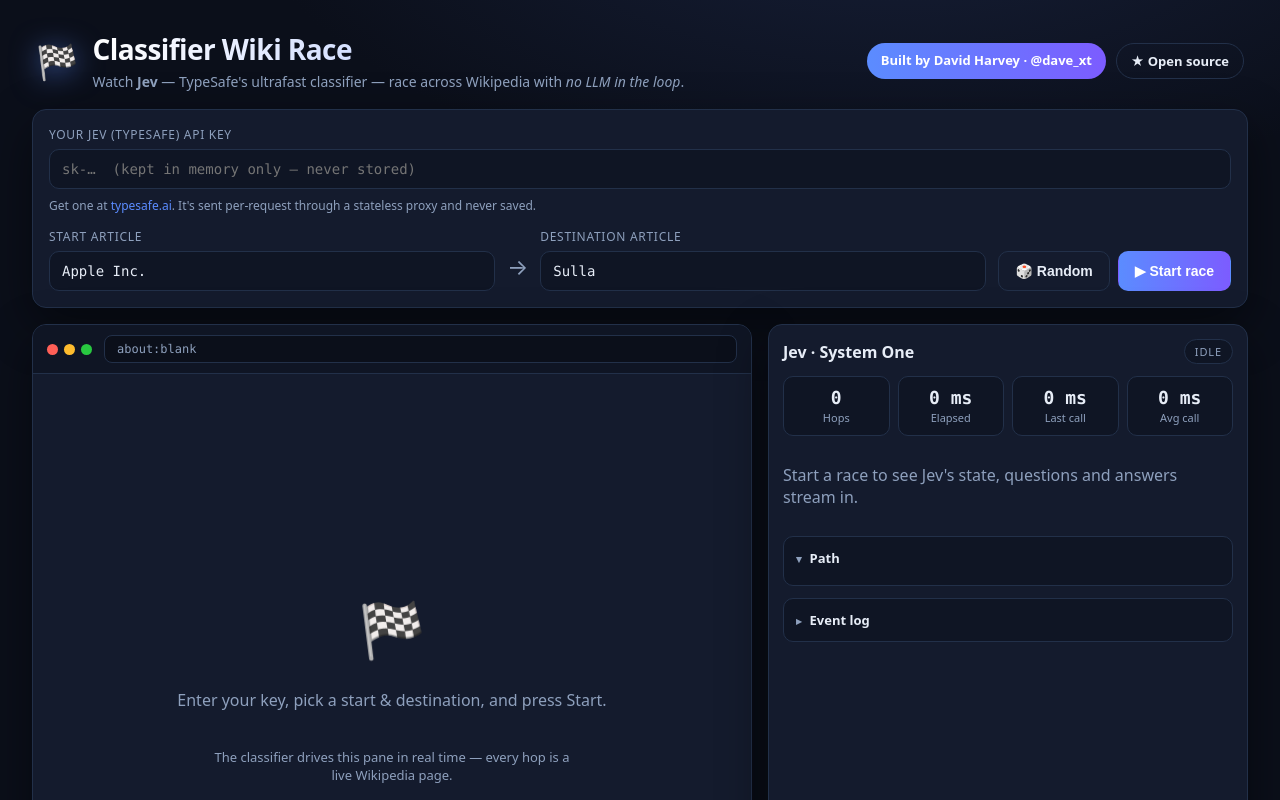
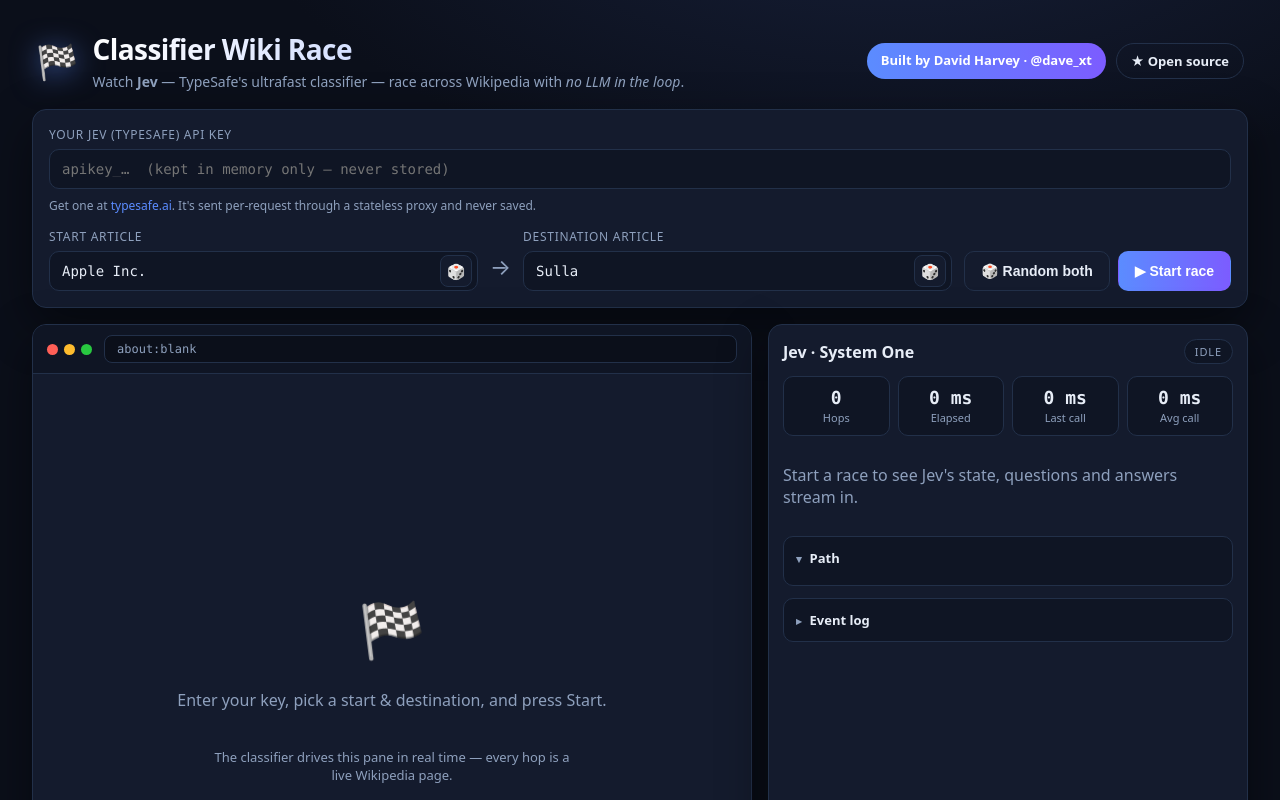
Before and after one commit to davext/classifier-wiki-race, a React (Vite) app: page / in a window 1280 px wide. Shown: the top 800 px of the page. Built offline with nearby package versions, Linux system fonts and the light colour scheme.

Commit message:
Per-field dice with pre-validation, backtracking race loop, canonical destination resolution

```diff
--- /dev/null
+++ b/pnpm-workspace.yaml
@@ -0,0 +1,4 @@
+allowBuilds:
+  esbuild: set this to true or false
+  sharp: set this to true or false
+  workerd: set this to true or false
--- a/src/App.jsx
+++ b/src/App.jsx
@@ -4,11 +4,16 @@
 import BrowserPane from "./components/BrowserPane.jsx";
 import JevPanel from "./components/JevPanel.jsx";
 import Sponsors from "./components/Sponsors.jsx";
-import { getArticle, getRandomArticles, titleKey } from "./lib/wikipedia.js";
+import {
+  getArticle,
+  getRandomValidatedArticle,
+  titleKey,
+} from "./lib/wikipedia.js";
+import { hopScore } from "./lib/hop.js";
 import { classify } from "./lib/jev.js";
 
-const MAX_STEPS = 30;
-const WATCH_DELAY_MS = 850;
+const MAX_STEPS = 45;
+const WATCH_DELAY_MS = 750;
 
 const sleep = (ms) => new Promise((r) => setTimeout(r, ms));
 
@@ -26,6 +31,8 @@
   const [error, setError] = useState("");
   const [latencies, setLatencies] = useState([]);
   const [elapsedMs, setElapsedMs] = useState(0);
+  const [startBusy, setStartBusy] = useState(false);
+  const [destBusy, setDestBusy] = useState(false);
 
   const stopRef = useRef(false);
 
@@ -42,14 +49,37 @@
     setLog((prev) => [...prev, { ...entry, at: Date.now() }]);
   }, []);
 
-  const randomize = useCallback(async () => {
+  const randomizeField = useCallback(async (which) => {
     setError("");
+    const setBusy = which === "start" ? setStartBusy : setDestBusy;
+    const setVal = which === "start" ? setStart : setDest;
+    setBusy(true);
     try {
-      const [a, b] = await getRandomArticles(2);
-      setStart(a);
-      setDest(b);
+      const found = await getRandomValidatedArticle();
+      setVal(found.title);
     } catch (err) {
       setError(String(err.message || err));
+    } finally {
+      setBusy(false);
+    }
+  }, []);
+
+  const randomizeBoth = useCallback(async () => {
+    setError("");
+    setStartBusy(true);
+    setDestBusy(true);
+    try {
+      const [a, b] = await Promise.all([
+        getRandomValidatedArticle(),
+        getRandomValidatedArticle(),
+      ]);
+      setStart(a.title);
+      setDest(b.title);
+    } catch (err) {
+      setError(String(err.message || err));
+    } finally {
+      setStartBusy(false);
+      setDestBusy(false);
     }
   }, []);
 
@@ -77,20 +107,31 @@
     setElapsedMs(0);
 
     const goal = `find ${dest} starting with ${start}`;
-    const destKey = titleKey(dest);
-    const visited = [];
+    const visited = new Set();
+    const trail = []; // stack of articles for backtracking
     const t0 = performance.now();
 
     try {
+      // Resolve the destination's canonical title up front so redirects still
+      // count as a win (e.g. "POM Wonderful" → its real article title).
+      let destKey = titleKey(dest);
+      try {
+        const destArticle = await getArticle(dest);
+        destKey = titleKey(destArticle.title);
+      } catch {
+        pushLog({ kind: "warn", text: `Couldn't pre-load "${dest}" — matching on name.` });
+      }
+
       let current = await getArticle(start);
       setArticle(current);
       setPath([current.title]);
-      visited.push(titleKey(current.title));
+      visited.add(titleKey(current.title));
+      trail.push(current);
       pushLog({ kind: "load", text: `Loaded ${current.title}` });
 
       if (titleKey(current.title) === destKey) {
         setPhase("won");
-        pushLog({ kind: "win", text: `Start is already the destination.` });
+        pushLog({ kind: "win", text: "Start is already the destination." });
         return;
       }
 
@@ -101,13 +142,22 @@
           return;
         }
 
-        const remaining = current.links.filter(
-          (l) => !visited.includes(titleKey(l.title)),
-        );
+        const remaining = current.links.filter((l) => !visited.has(titleKey(l.title)));
+
+        // Dead end → backtrack to the most recent article that still has options.
         if (!remaining.length) {
-          setPhase("stuck");
-          pushLog({ kind: "stuck", text: "No unused links to hop to." });
-          return;
+          trail.pop();
+          if (!trail.length) {
+            setPhase("stuck");
+            pushLog({ kind: "stuck", text: "Backtracked to the start — no path found." });
+            return;
+          }
+          current = trail[trail.length - 1];
+          setArticle(current);
+          setHighlight(null);
+          pushLog({ kind: "back", text: `↩ Backtracked to ${current.title}` });
+          await sleep(WATCH_DELAY_MS);
+          continue;
         }
 
         const result = await classify({
@@ -116,38 +166,58 @@
           destination: dest,
           current,
           links: remaining,
-          visited,
+          visited: [...visited],
         });
 
         setDecision(result);
         setLatencies((prev) => [...prev, result.latencyMs]);
         setElapsedMs(Math.round(performance.now() - t0));
-        setHighlight(result.chosen?.title || null);
+
+        // Jev is the decider. If it clicks, take that link. If it says DONE at
+        // the destination we win; otherwise (BLOCKED / no pick) we don't give
+        // up while unused links exist — we take the strongest bridge instead.
+        let chosen = result.chosen;
+        let forced = false;
+
+        if (result.operation === "DONE" && titleKey(current.title) === destKey) {
+          setHighlight(null);
+          setPhase("won");
+          pushLog({ kind: "win", text: `Reached ${current.title}!` });
+          return;
+        }
+
+        if (!chosen) {
+          chosen = [...remaining].sort((a, b) => hopScore(b, dest) - hopScore(a, dest))[0];
+          forced = Boolean(chosen);
+        }
+
+        setHighlight(chosen ? chosen.title : null);
         pushLog({
           kind: "decision",
-          text: `${result.operation}${result.chosen ? ` → ${result.chosen.name}` : ""}`,
+          text: `${result.operation}${chosen ? ` → ${chosen.name}` : ""}${forced ? " (bridge)" : ""}`,
           latencyMs: result.latencyMs,
         });
 
         await sleep(WATCH_DELAY_MS);
 
-        if (result.operation === "DONE") {
-          if (titleKey(current.title) === destKey) {
-            setPhase("won");
+        if (!chosen) {
+          // Nothing to click and Jev didn't help — backtrack.
+          trail.pop();
+          if (!trail.length) {
+            setPhase("stuck");
+            pushLog({ kind: "stuck", text: "No link to take and nowhere to backtrack." });
             return;
           }
-          // Jev thinks it's done but the title doesn't match — keep hopping if it can.
+          current = trail[trail.length - 1];
+          setArticle(current);
+          setHighlight(null);
+          continue;
         }
 
-        if (!result.chosen) {
-          setPhase("stuck");
-          pushLog({ kind: "stuck", text: "Jev could not pick a link." });
-          return;
-        }
-
-        const next = await getArticle(result.chosen.title);
-        visited.push(titleKey(next.title));
+        const next = await getArticle(chosen.title);
+        visited.add(titleKey(next.title));
         current = next;
+        trail.push(next);
         setArticle(next);
         setPath((prev) => [...prev, next.title]);
         setHighlight(null);
@@ -183,9 +253,13 @@
         dest={dest}
         setDest={setDest}
         running={running}
+        startBusy={startBusy}
+        destBusy={destBusy}
         onStart={runRace}
         onStop={stop}
-        onRandom={randomize}
+        onRandom={randomizeBoth}
+        onRandomStart={() => randomizeField("start")}
+        onRandomDest={() => randomizeField("dest")}
       />
 
       {error ? <div className="banner error">{error}</div> : null}
@@ -214,7 +288,10 @@
   const map = {
     running: { cls: "running", text: `Racing "${start}" → "${dest}"…` },
     won: { cls: "won", text: `🏁 Reached "${dest}" in ${stats.hops} hops · ${stats.elapsedMs} ms` },
-    stuck: { cls: "warn", text: `Stuck before reaching "${dest}". Try another target or Random.` },
+    stuck: {
+      cls: "warn",
+      text: `Couldn't reach "${dest}" within ${45} steps. Try 🎲 for a better-connected target.`,
+    },
     stopped: { cls: "warn", text: `Stopped after ${stats.hops} hops.` },
     error: { cls: "error", text: `Something went wrong.` },
   };
--- a/src/components/Controls.jsx
+++ b/src/components/Controls.jsx
@@ -6,9 +6,13 @@
   dest,
   setDest,
   running,
+  startBusy,
+  destBusy,
   onStart,
   onStop,
   onRandom,
+  onRandomStart,
+  onRandomDest,
 }) {
   return (
     <section className="controls">
@@ -17,7 +21,7 @@
         <input
           id="apiKey"
           type="password"
-          placeholder="sk-…  (kept in memory only — never stored)"
+          placeholder="apikey_…  (kept in memory only — never stored)"
           value={apiKey}
           onChange={(e) => setApiKey(e.target.value)}
           autoComplete="off"
@@ -35,31 +39,60 @@
       <div className="race-row">
         <div className="field">
           <label htmlFor="start">Start article</label>
+          <div className="input-wrap">
             <input
               id="start"
               value={start}
               onChange={(e) => setStart(e.target.value)}
-            disabled={running}
+              disabled={running || startBusy}
               spellCheck={false}
             />
+            <button
+              type="button"
+              className="dice"
+              onClick={onRandomStart}
+              disabled={running || startBusy}
+              title="Random valid start article"
+              aria-label="Random start article"
+            >
+              {startBusy ? "…" : "🎲"}
+            </button>
+          </div>
         </div>
 
         <span className="arrow" aria-hidden="true">→</span>
 
         <div className="field">
           <label htmlFor="dest">Destination article</label>
+          <div className="input-wrap">
             <input
               id="dest"
               value={dest}
               onChange={(e) => setDest(e.target.value)}
-            disabled={running}
+              disabled={running || destBusy}
               spellCheck={false}
             />
+            <button
+              type="button"
+              className="dice"
+              onClick={onRandomDest}
+              disabled={running || destBusy}
+              title="Random valid destination article"
+              aria-label="Random destination article"
+            >
+              {destBusy ? "…" : "🎲"}
+            </button>
+          </div>
         </div>
 
         <div className="buttons">
-          <button type="button" className="btn ghost" onClick={onRandom} disabled={running}>
-            🎲 Random
+          <button
+            type="button"
+            className="btn ghost"
+            onClick={onRandom}
+            disabled={running || startBusy || destBusy}
+          >
+            🎲 Random both
           </button>
           {running ? (
             <button type="button" className="btn danger" onClick={onStop}>
--- a/src/styles.css
+++ b/src/styles.css
@@ -140,6 +140,42 @@
   margin: 2px 0 0;
   font-size: 12px;
   color: var(--muted);
+}
+.input-wrap {
+  position: relative;
+  display: flex;
+  align-items: center;
+}
+.input-wrap input {
+  flex: 1;
+  padding-right: 44px;
+  width: 100%;
+}
+.dice {
+  position: absolute;
+  right: 6px;
+  top: 50%;
+  transform: translateY(-50%);
+  width: 32px;
+  height: 32px;
+  display: inline-flex;
+  align-items: center;
+  justify-content: center;
+  border: 1px solid var(--border);
+  background: var(--panel);
+  border-radius: 8px;
+  cursor: pointer;
+  font-size: 15px;
+  line-height: 1;
+  transition: filter 0.15s ease, transform 0.15s ease;
+}
+.dice:hover:not(:disabled) {
+  filter: brightness(1.2);
+  transform: translateY(-50%) rotate(-12deg);
+}
+.dice:disabled {
+  opacity: 0.5;
+  cursor: not-allowed;
 }
 .race-row {
   display: flex;
```
Also changed, not shown: src/lib/wikipedia.js, 1 other file (tests, documents, lock files or other folders). Lines whose indentation alone changed are shown as unchanged.
